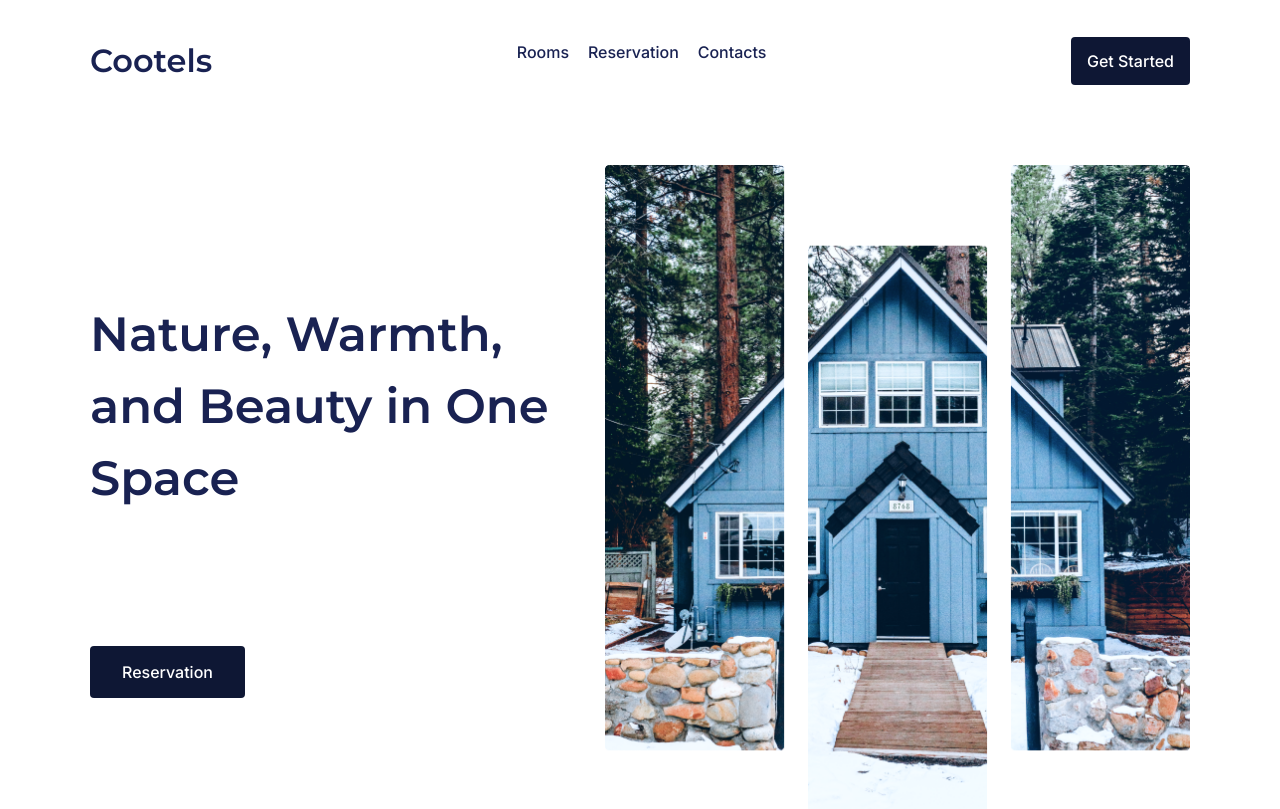
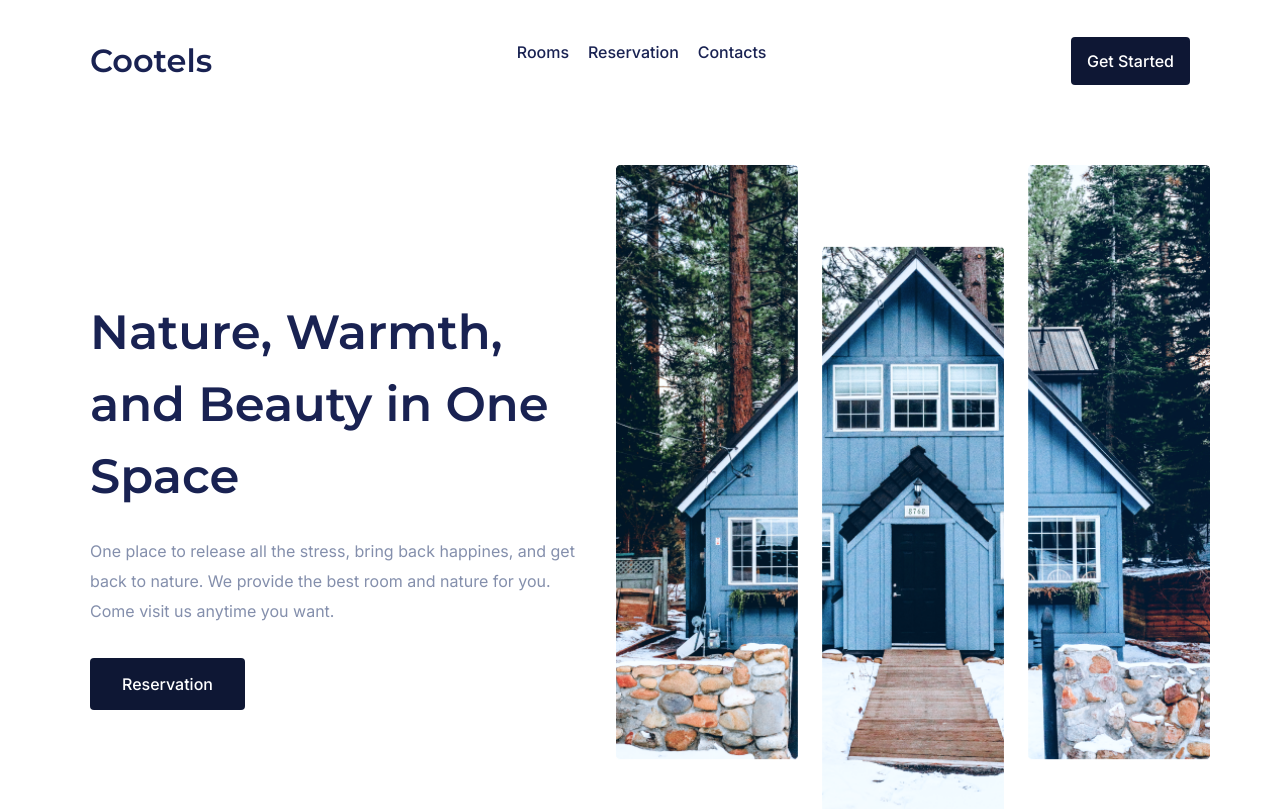
Before and after one commit to Ernest016/Cootels, a plain HTML site: page index.html in a window 1280 px wide. Shown: the top 809 px of the page. Drawn offline with Linux system fonts and the light colour scheme.

Commit message:
Cootels Ready

```diff
--- a/index.html
+++ b/index.html
@@ -27,6 +27,7 @@
 			<div class="section1_flex">
 				<div class="section1__left">
 					<h1>Nature, Warmth, and Beauty in One Space</h1>
+					<p>One place to release all the stress, bring back happines, and get back to nature. We provide the best room and nature for you. Come visit us anytime you want.</p>
 					<button>Reservation</button>
 				</div>
 				<div class="section1__right">
--- a/style.scss
+++ b/style.scss
@@ -142,10 +142,13 @@ header {
     flex-direction: column;
     align-items: flex-start;
     flex-basis: 47%;
-    justify-content: space-evenly;
+    justify-content: center;
     & > h1 {
         font-size: 48px;
     }
+}
+.section1__right > img {
+    margin-left: 20px;
 }
 .section2__right > img {
     box-shadow: 0px 20px 27px -11px rgba(34, 60, 80, 0.2);
@@ -155,7 +158,7 @@ img {
     height: auto;
     border-radius: 4px;
 }
-.section2 {
+.section2, .section1 {
     padding: 80px 0;
     & h1 {
         margin-bottom: 24px;
```
Also changed, not shown: style.css, style.min.css (added).
